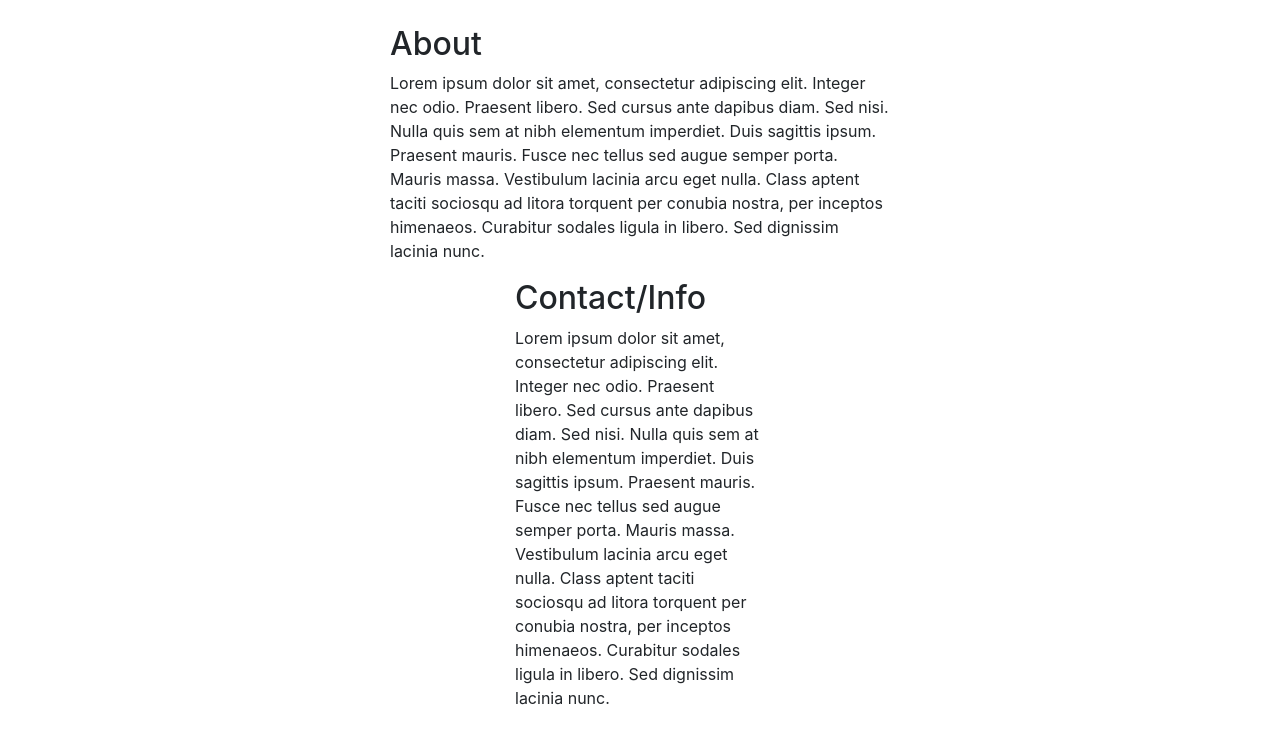
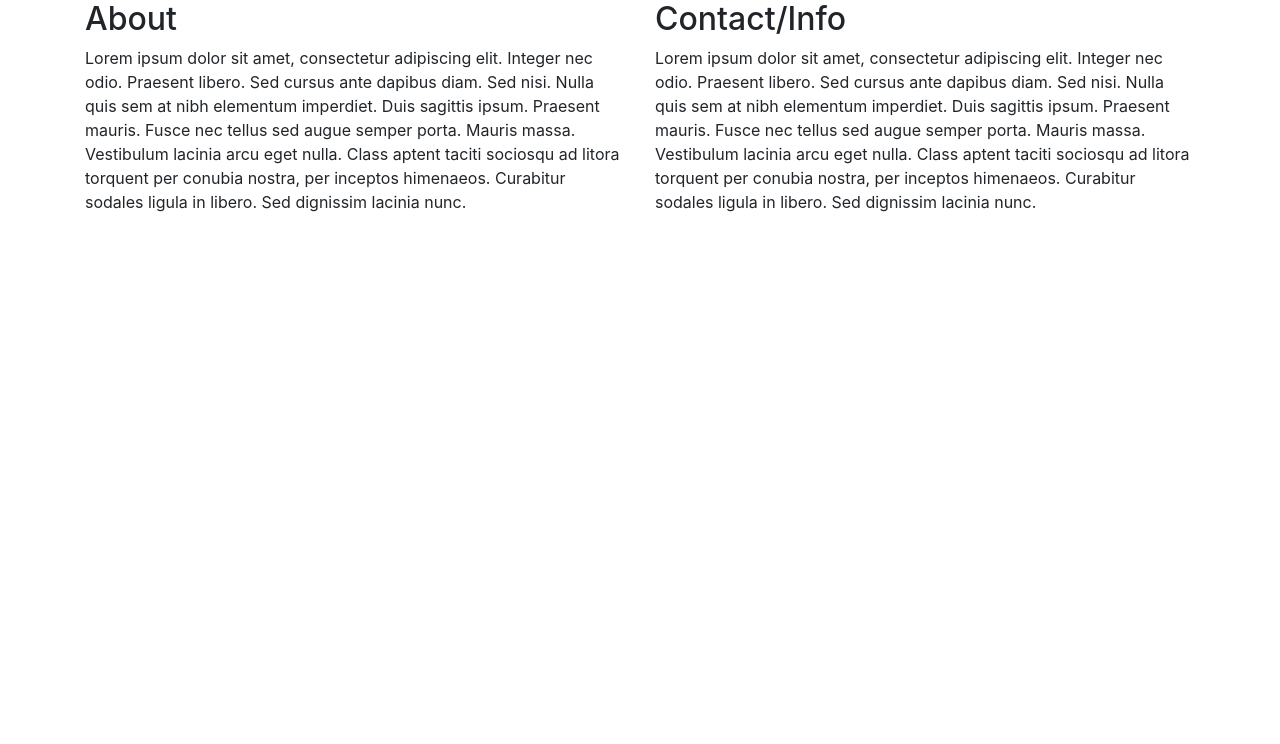
Before and after one commit to justin-curtis-lu/ACC-Scheduler, a Django app: page / in a window 1280 px wide. Shown: the part 56-800 px from the top of the page. Run offline with Django 3.2, Linux system fonts and the light colour scheme; some libraries are stand-ins or nearby versions.

Commit message:
Replace home layout with Bootstrap grid

```diff
--- a/ACC_scheduler/scheduling_application/templates/scheduling_application/home.html
+++ b/ACC_scheduler/scheduling_application/templates/scheduling_application/home.html
@@ -1,8 +1,9 @@
 <!-- HTML page for the home page. Inherits from base -->
 {% extends 'scheduling_application/base.html' %}
 {% block content %}
-    <article>
-        <section About>
+<div class="container">
+  <div class="row">
+    <div class="col-sm">
         <h2>About</h2>
         <p>Lorem ipsum dolor sit amet, consectetur adipiscing elit. Integer nec odio.
             Praesent libero. Sed cursus ante dapibus diam. Sed nisi. Nulla quis sem at
@@ -10,9 +11,8 @@
             tellus sed augue semper porta. Mauris massa. Vestibulum lacinia arcu eget nulla.
             Class aptent taciti sociosqu ad litora torquent per conubia nostra, per inceptos
             himenaeos. Curabitur sodales ligula in libero. Sed dignissim lacinia nunc. </p>
-            <!-- <a href="{% url 'appointment' %}"><button>Schedule an Escort</button></a> -->
-        </section>
-        <section Contacts>
+    </div>
+    <div class="col-sm">
         <h2>Contact/Info</h2>
         <p>Lorem ipsum dolor sit amet, consectetur adipiscing elit. Integer nec odio.
         Praesent libero. Sed cursus ante dapibus diam. Sed nisi. Nulla quis sem at
@@ -20,6 +20,7 @@
         tellus sed augue semper porta. Mauris massa. Vestibulum lacinia arcu eget nulla.
         Class aptent taciti sociosqu ad litora torquent per conubia nostra, per inceptos
         himenaeos. Curabitur sodales ligula in libero. Sed dignissim lacinia nunc. </p>
-        </section>
-    </article>
+    </div>
+  </div>
+</div>
 {% endblock %}
```
Lines whose indentation alone changed are shown as unchanged.
